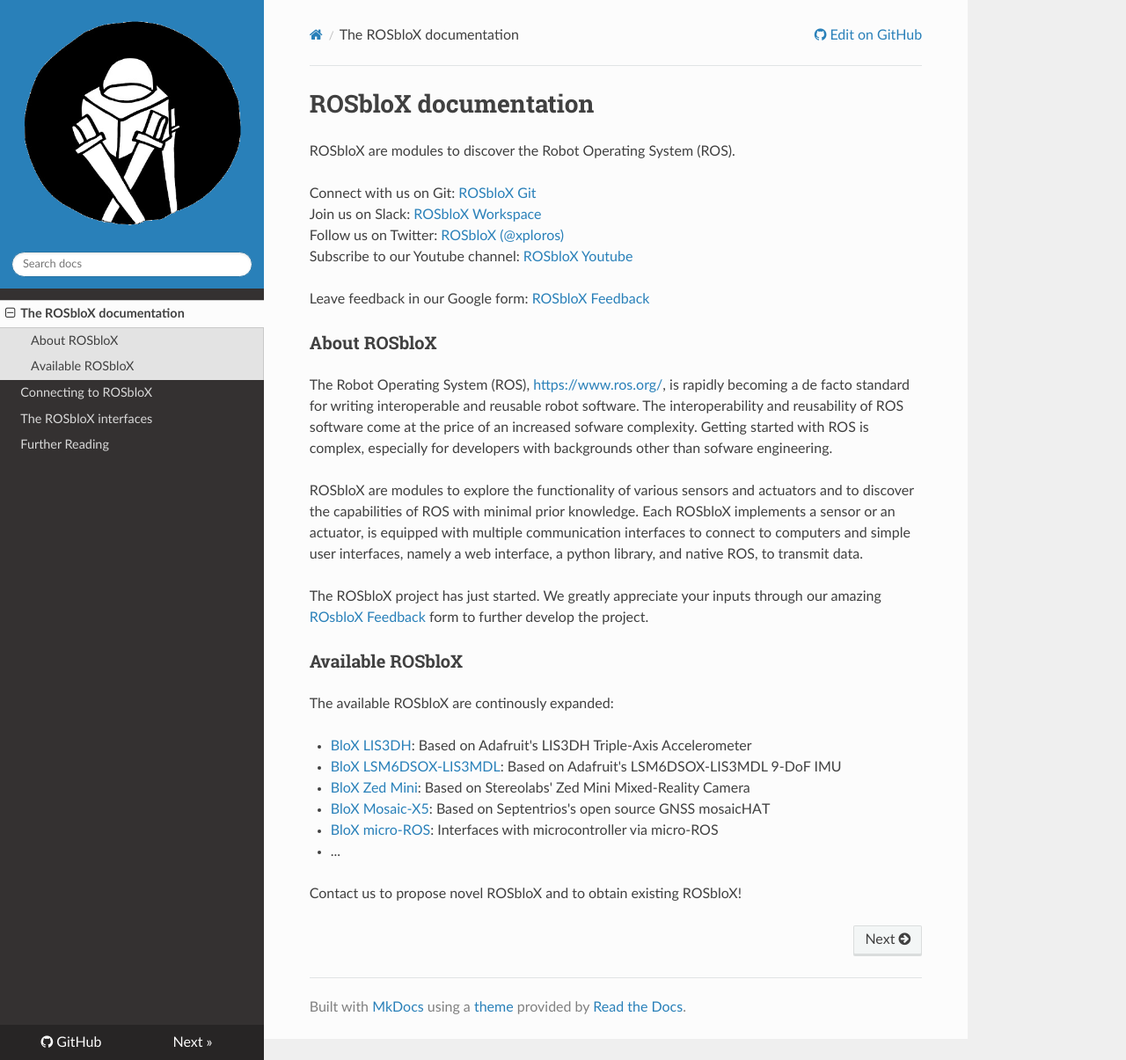
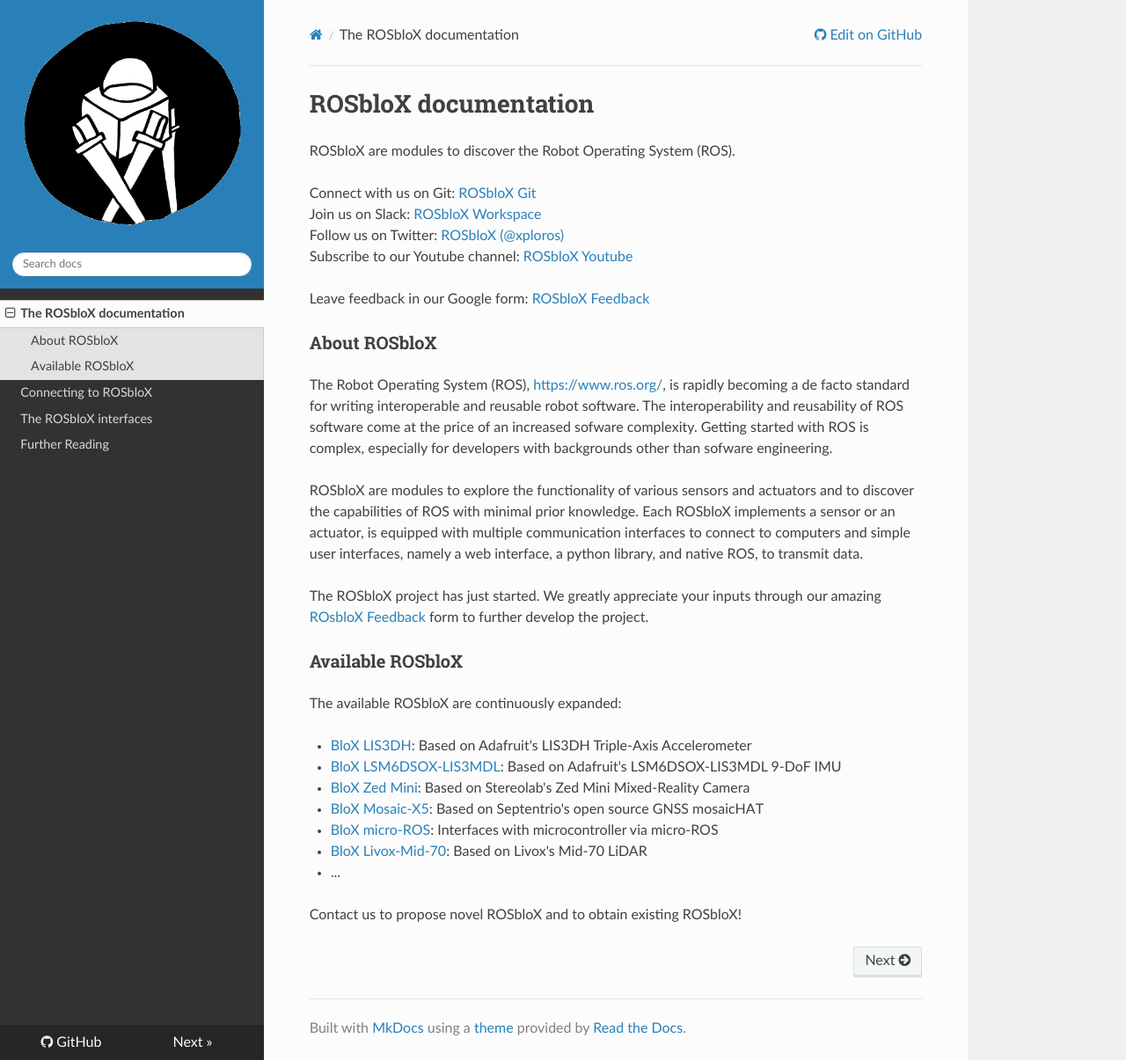
Before and after one commit to rosblox/rosblox.github.io, an MkDocs documentation site: the page built from docs/index.md, in a window 1280 px wide and 1205 px high. Shown: the whole window at 88% size. Built offline with MkDocs 1.6.1, drawn with Linux system fonts in a browser that asks for light colours; nearby versions of some CDN libraries.

Commit message:
Update avaialble ROSbloX

```diff
--- a/docs/index.md
+++ b/docs/index.md
@@ -21,13 +21,14 @@
 
 ### Available ROSbloX
 
-The available ROSbloX are continously expanded:
+The available ROSbloX are continuously expanded:
 
 - [BloX LIS3DH](https://github.com/rosblox/blox-lis3dh): Based on Adafruit's LIS3DH Triple-Axis Accelerometer
 - [BloX LSM6DSOX-LIS3MDL](https://github.com/rosblox/blox-lsm6dsox-lis3mdl): Based on Adafruit's LSM6DSOX-LIS3MDL 9-DoF IMU
-- [BloX Zed Mini](https://github.com/rosblox/blox-zed-mini): Based on Stereolabs' Zed Mini Mixed-Reality Camera
-- [BloX Mosaic-X5](https://github.com/rosblox/blox-mosaic-x5): Based on Septentrios's open source GNSS mosaicHAT
+- [BloX Zed Mini](https://github.com/rosblox/blox-zed-mini): Based on Stereolab's Zed Mini Mixed-Reality Camera
+- [BloX Mosaic-X5](https://github.com/rosblox/blox-mosaic-x5): Based on Septentrio's open source GNSS mosaicHAT
 - [BloX micro-ROS](https://github.com/rosblox/blox-micro-ros): Interfaces with microcontroller via micro-ROS
+- [BloX Livox-Mid-70](https://github.com/rosblox/blox-livox-ros2-driver): Based on Livox's Mid-70 LiDAR
 - ...
 
 Contact us to propose novel ROSbloX and to obtain existing ROSbloX!
```
